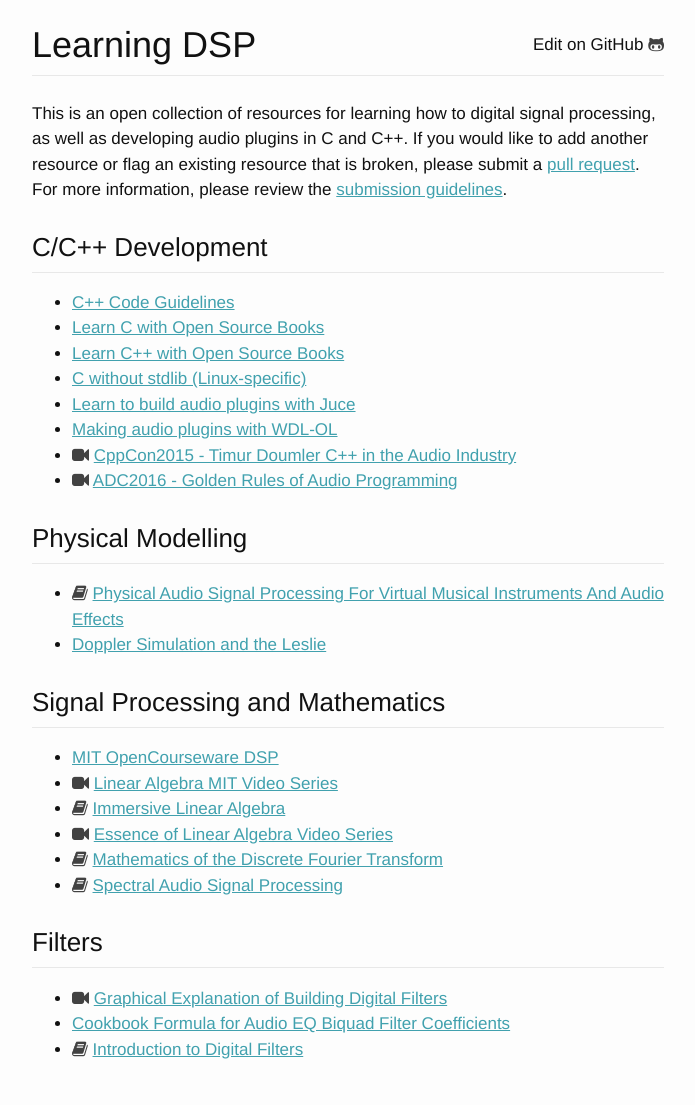
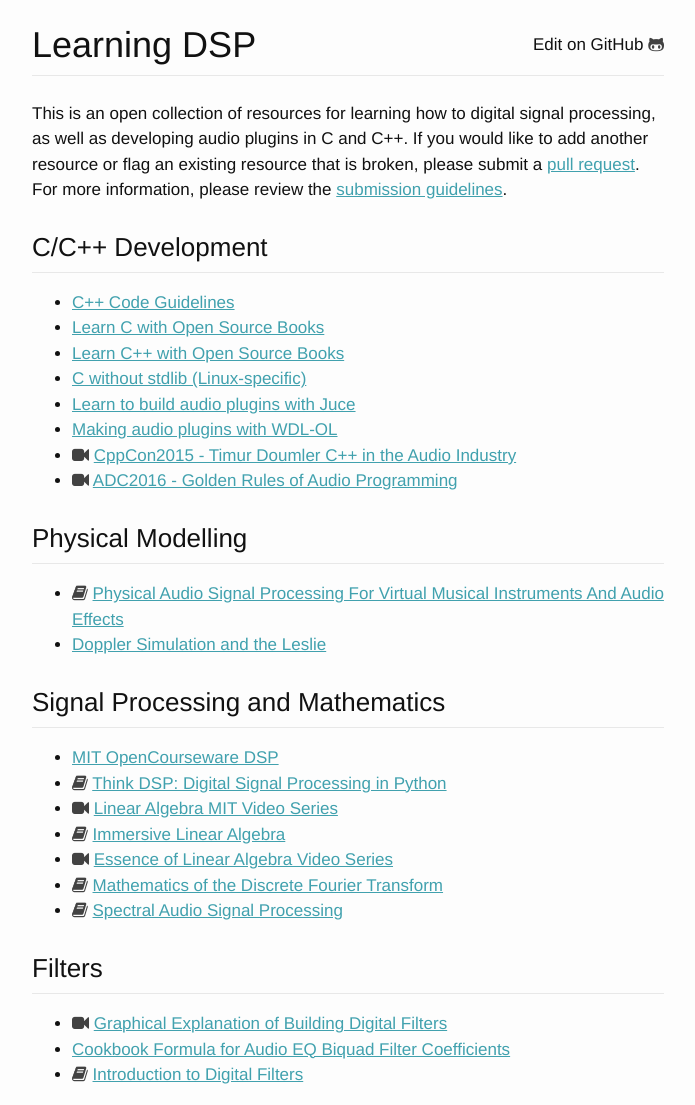
Before and after one commit to gmoe/learning-dsp, a Jekyll site: the page built from README.md, in a window 1280 px wide. Shown: the whole page, without its empty margins (292-987 px from the left). Built offline with Jekyll 4.4.1, drawn with Linux system fonts in a browser that asks for light colours; before the commit the page ends 1079 px from its top, so only the background shows below that.

Commit message:
Add 'Think DSP'.

```diff
--- a/_data/signalProcessing.json
+++ b/_data/signalProcessing.json
@@ -5,6 +5,11 @@
       "title": "MIT OpenCourseware DSP",
       "type": "",
       "link": "https://ocw.mit.edu/courses/find-by-topic/#cat=engineering&subcat=electricalengineering&spec=signalprocessing"
+    },
+    {
+      "title": "Think DSP: Digital Signal Processing in Python",
+      "type": "book",
+      "link": "http://greenteapress.com/thinkdsp/html/index.html"
     },
     {
       "title": "Linear Algebra MIT Video Series",
```
